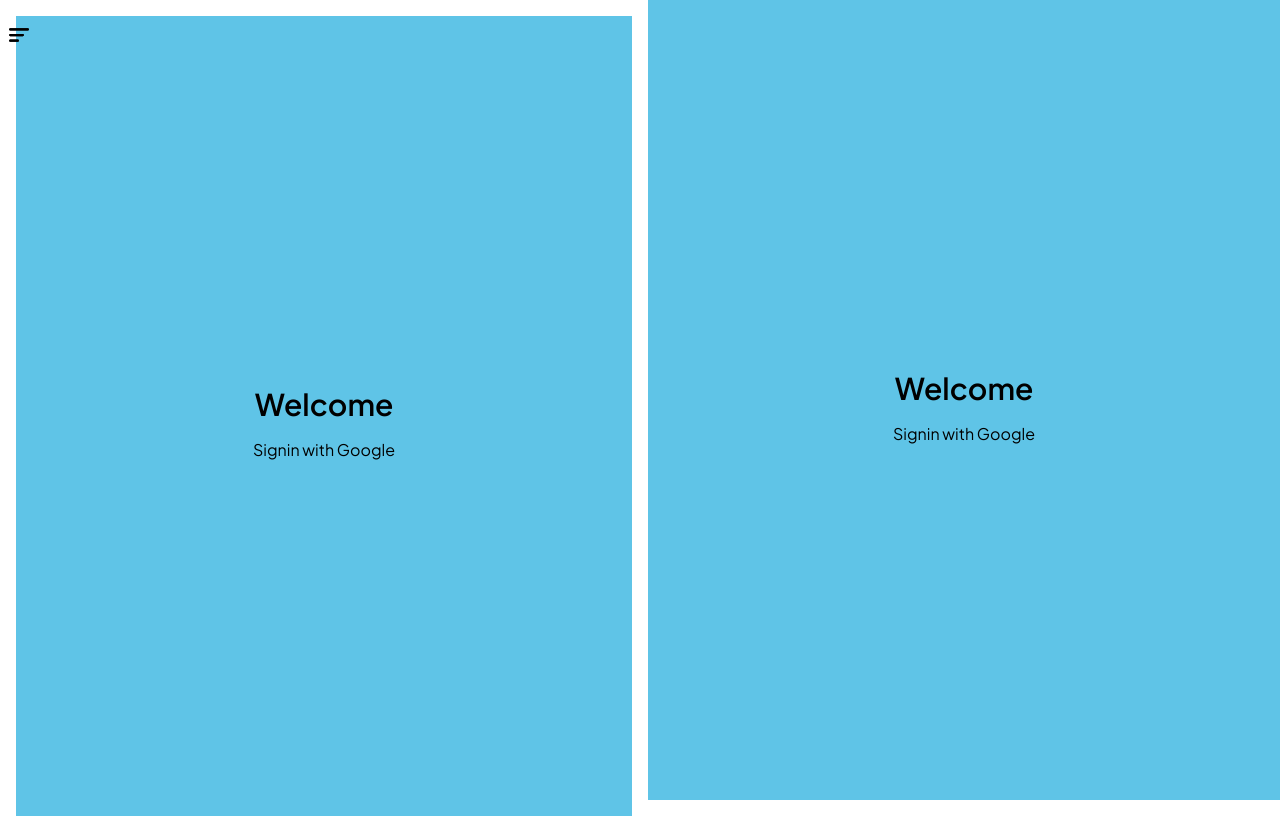
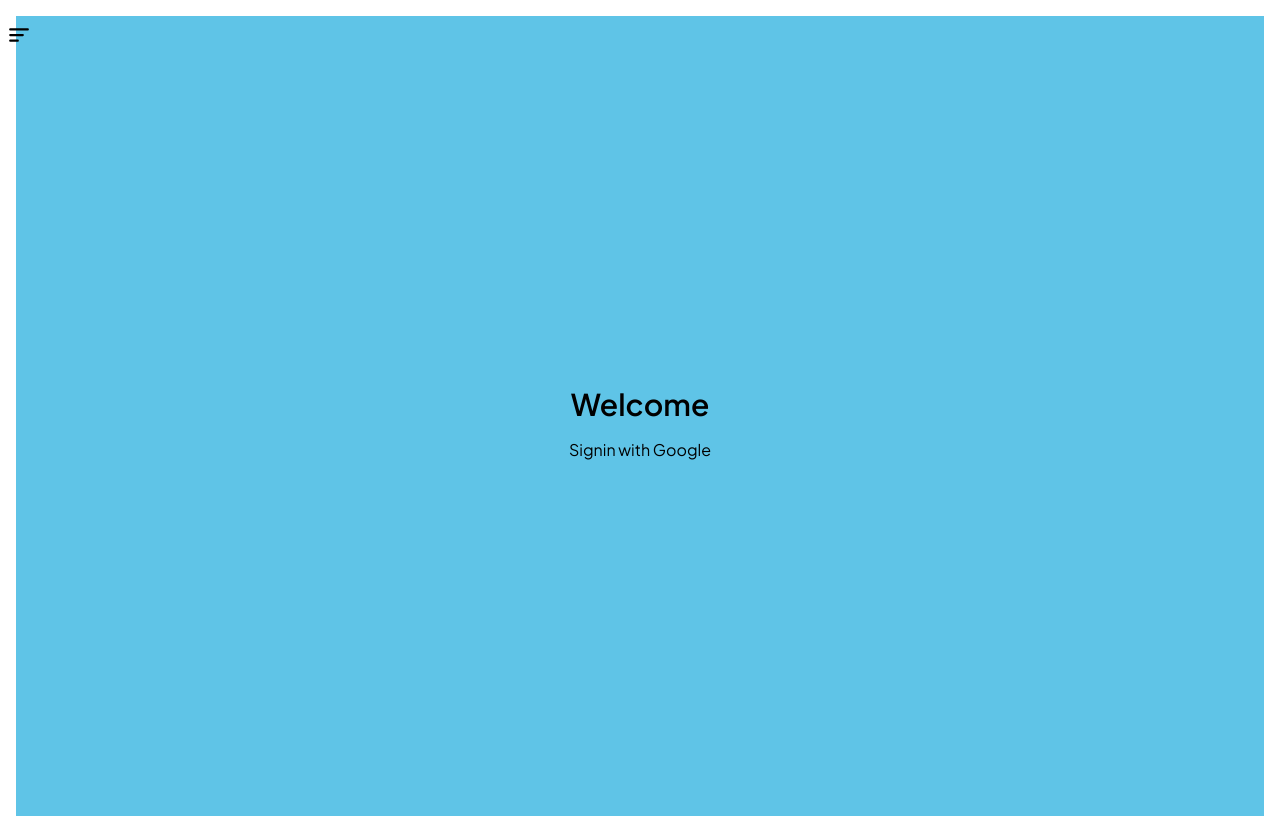
Before and after one commit to theg1239/ExamCooker, a Next.js app: page / in a window 1280 px wide. Built offline with nearby package versions, Linux system fonts and the light colour scheme; no server answers.

Commit message:
fix: layout

```diff
--- a/app/layout.tsx
+++ b/app/layout.tsx
@@ -25,8 +25,6 @@
                 <main className={`flex-grow p-4 transition-all duration-300 ease-in-out ${isNavOn ? "lg:w-[95vw] md:w-[92vw] sm:w-[92vw]" : "w-[100vw]"}`}>
                     {children}
                 </main>
-                <NavBar />
-                {children}
             </body>
         </html>
     );
```
